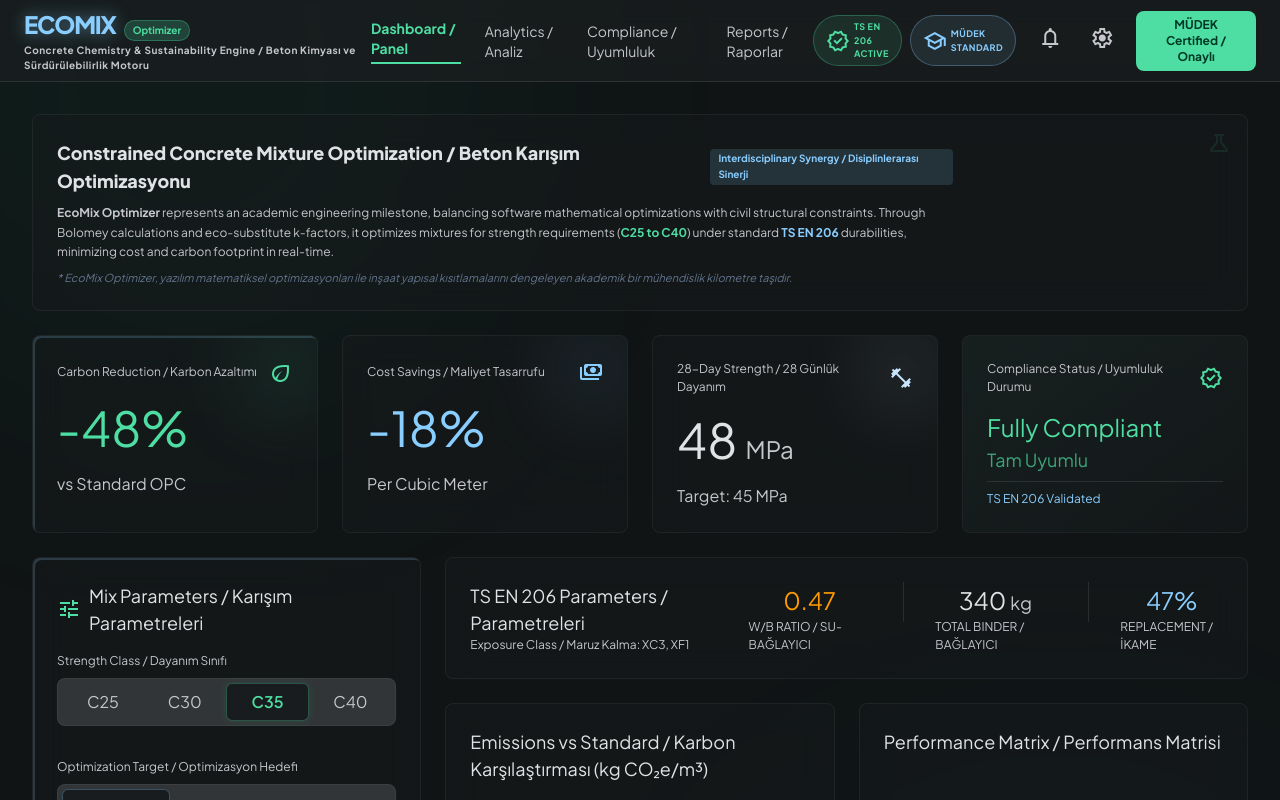
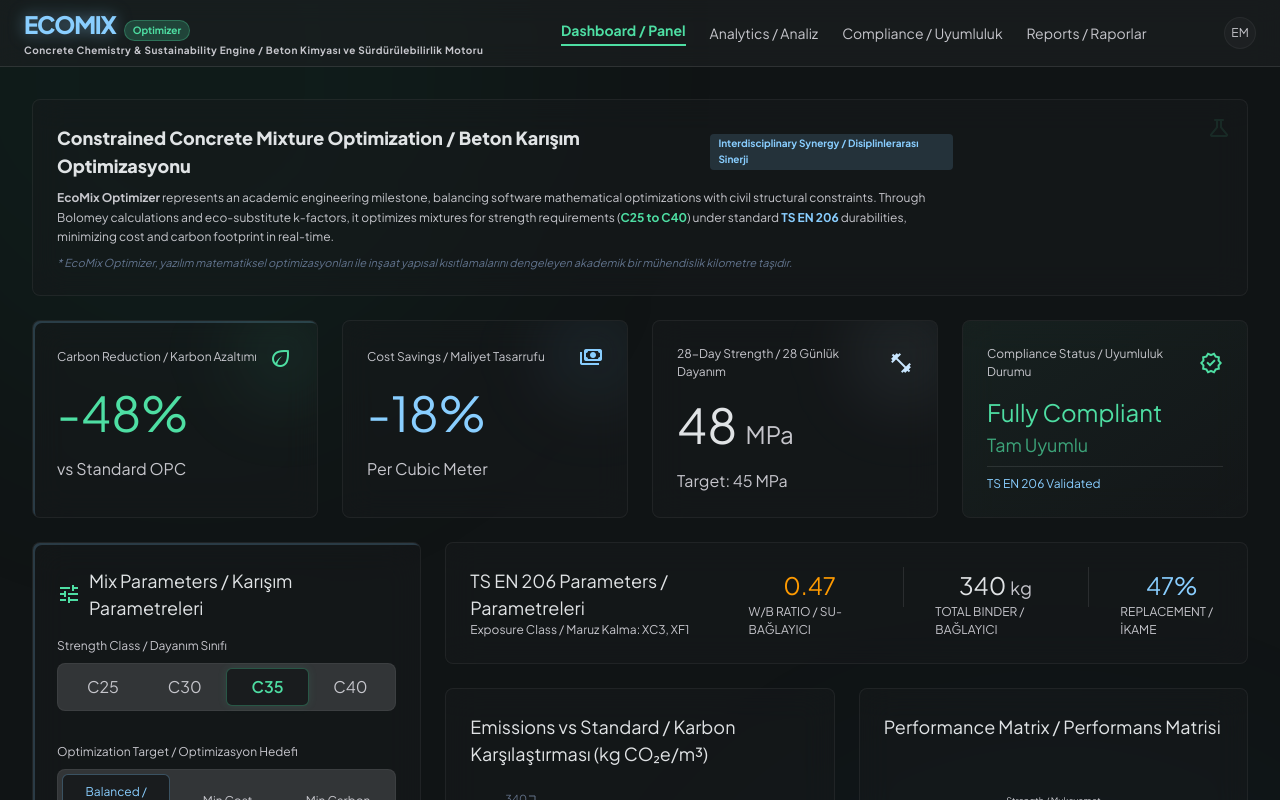
Before and after one commit to aaas72/-EcoMix, a Next.js app in the folder client/: page / in a window 1280 px wide. Shown: the top 800 px of the page. Built offline with nearby package versions, Linux system fonts and the light colour scheme.

Commit message:
Remove redundant academic badges and notification icons from top bar

```diff
--- a/client/app/page.tsx
+++ b/client/app/page.tsx
@@ -61,34 +61,11 @@ export default function Home() {
           </a>
         </div>
 
-        {/* Right: Actions & Badges */}
+        {/* Right Section: Clean spacer or simple profile placeholder */}
         <div className="flex items-center gap-4">
-          {/* Academic Badges */}
-          <div className="hidden lg:flex gap-2">
-            <div className="flex items-center gap-1 bg-[#4edea3]/10 border border-[#4edea3]/30 px-3 py-1 rounded-full">
-              <span className="material-symbols-outlined text-[#4edea3] text-sm">verified</span>
-              <span className="text-[9px] font-bold uppercase tracking-wider text-[#4edea3]">
-                TS EN 206 Active
-              </span>
-            </div>
-            <div className="flex items-center gap-1 bg-[#89ceff]/10 border border-[#89ceff]/30 px-3 py-1 rounded-full">
-              <span className="material-symbols-outlined text-[#89ceff] text-sm">school</span>
-              <span className="text-[9px] font-bold uppercase tracking-wider text-[#89ceff]">
-                MÜDEK Standard
-              </span>
-            </div>
+          <div className="w-8 h-8 rounded-full bg-[#1d2022] border border-white/5 flex items-center justify-center text-xs text-[#c6c6cc]">
+            EM
           </div>
-
-          {/* Action Icons */}
-          <button className="p-1.5 rounded-full hover:bg-white/5 transition-colors text-[#c6c6cc] hover:text-white cursor-pointer">
-            <span className="material-symbols-outlined">notifications</span>
-          </button>
-          <button className="p-1.5 rounded-full hover:bg-white/5 transition-colors text-[#c6c6cc] hover:text-white cursor-pointer">
-            <span className="material-symbols-outlined">settings</span>
-          </button>
-          <button className="hidden md:block bg-[#4edea3] text-[#003824] px-4 py-1.5 rounded-lg text-xs font-bold hover:bg-[#4edea3]/80 transition-colors cursor-pointer">
-            MÜDEK Certified / Onaylı
-          </button>
         </div>
       </nav>
 
```
